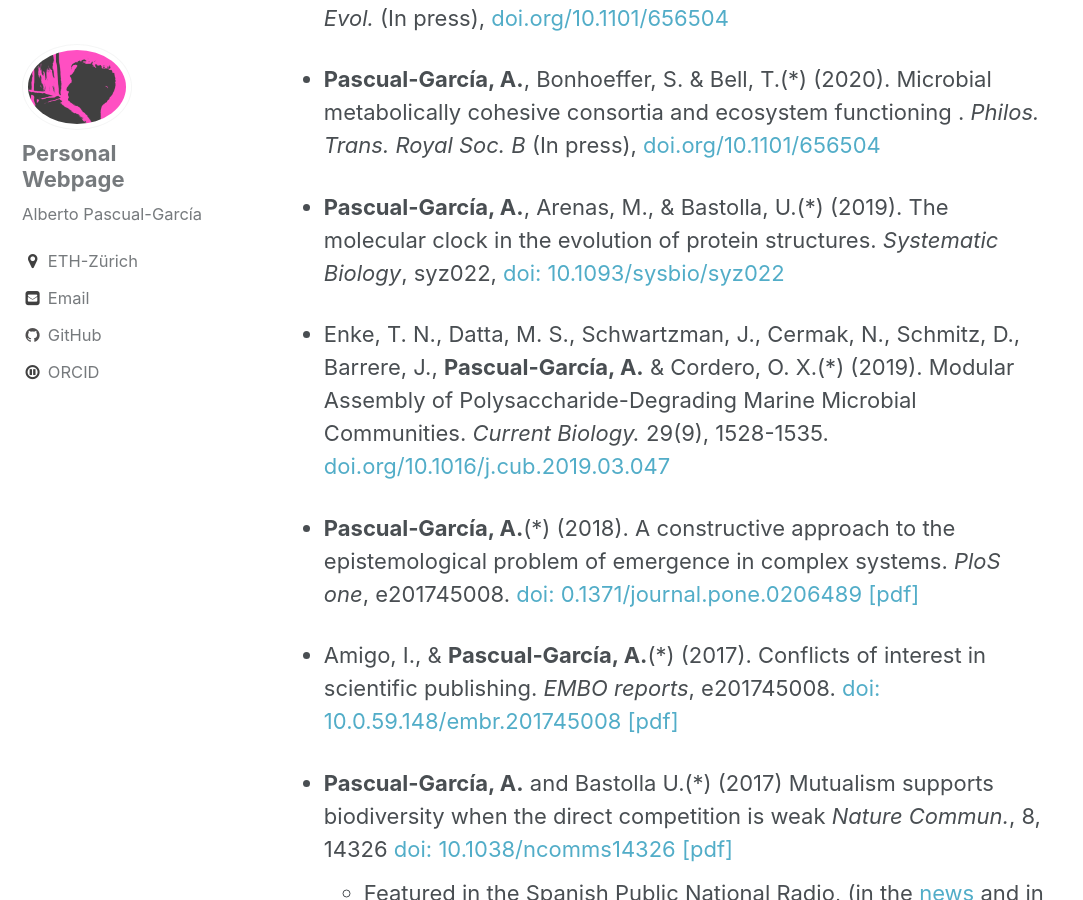
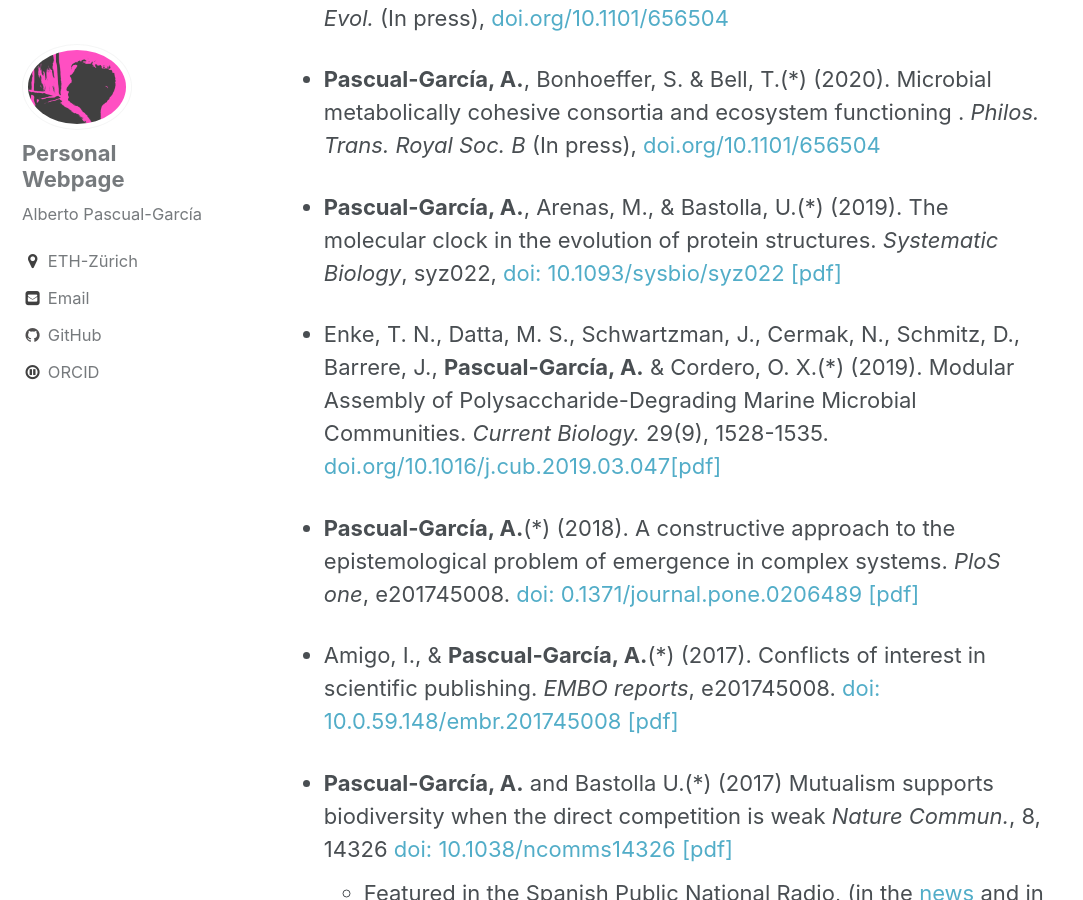
Before and after one commit to apascualgarcia/apascualgarcia.github.io, a Jekyll site: the page built from _pages/Publications.md, in a window 1280 px wide and 900 px high, scrolled down 772 px. Shown: the whole window, without its empty margins (0-1083 px from the left). Built offline with Jekyll 4.4.1, drawn with Linux system fonts in a browser that asks for light colours.

Commit message:
included 2019 pdfs

```diff
--- a/_pages/Publications.md
+++ b/_pages/Publications.md
@@ -18,11 +18,11 @@
 * **Pascual-García, A.**(*) & Bell, T. (2020). functionInk: An efficient method to detect functional groups in multidimensional networks reveals the hidden structure of ecological communities. _Meth. Ecol. Evol._ (In press), [doi.org/10.1101/656504](https://www.biorxiv.org/content/10.1101/656504v3)
 
 * **Pascual-García, A.**, Bonhoeffer, S. & Bell, T.(*) (2020). Microbial metabolically cohesive consortia and ecosystem functioning
-. _Philos. Trans. Royal Soc. B_ (In press), [doi.org/10.1101/656504](https://www.biorxiv.org/content/10.1101/656504v1)
+. _Philos. Trans. Royal Soc. B_ (In press), [doi.org/10.1101/656504](https://www.biorxiv.org/content/10.1101/656504v3)
 
-* **Pascual-García, A.**, Arenas, M., & Bastolla, U.(*) (2019). The molecular clock in the evolution of protein structures. _Systematic Biology_, syz022, [doi: 10.1093/sysbio/syz022](https://doi.org/10.1093/sysbio/syz022)
+* **Pascual-García, A.**, Arenas, M., & Bastolla, U.(*) (2019). The molecular clock in the evolution of protein structures. _Systematic Biology_, syz022, [doi: 10.1093/sysbio/syz022](https://doi.org/10.1093/sysbio/syz022) [[pdf]](/assets/articles/Pascual-Garcia_MolecularClockProteinStructure_SystBiology_2019.pdf)
 
-* Enke, T. N., Datta, M. S., Schwartzman, J., Cermak, N., Schmitz, D., Barrere, J., **Pascual-García, A.** & Cordero, O. X.(*) (2019). Modular Assembly of Polysaccharide-Degrading Marine Microbial Communities. _Current Biology._ 29(9), 1528-1535. [doi.org/10.1016/j.cub.2019.03.047](https://doi.org/10.1016/j.cub.2019.03.047)
+* Enke, T. N., Datta, M. S., Schwartzman, J., Cermak, N., Schmitz, D., Barrere, J., **Pascual-García, A.** & Cordero, O. X.(*) (2019). Modular Assembly of Polysaccharide-Degrading Marine Microbial Communities. _Current Biology._ 29(9), 1528-1535. [doi.org/10.1016/j.cub.2019.03.047](https://doi.org/10.1016/j.cub.2019.03.047)[[pdf]](/assets/articles/Enke_ModularAssembly_CurrentBiology_2019.pdf)
 
 * **Pascual‐García, A.**(*) (2018). A constructive approach to the epistemological problem of emergence in complex systems.  _PloS one_, e201745008. [doi: 0.1371/journal.pone.0206489](https://doi.org/10.1371/journal.pone.0206489)
  [[pdf]](/assets/articles/Pascual-Garcia_EmergenceComplexSystems_PloSone_2018.pdf)
```
Also changed, not shown: 2 other files.
